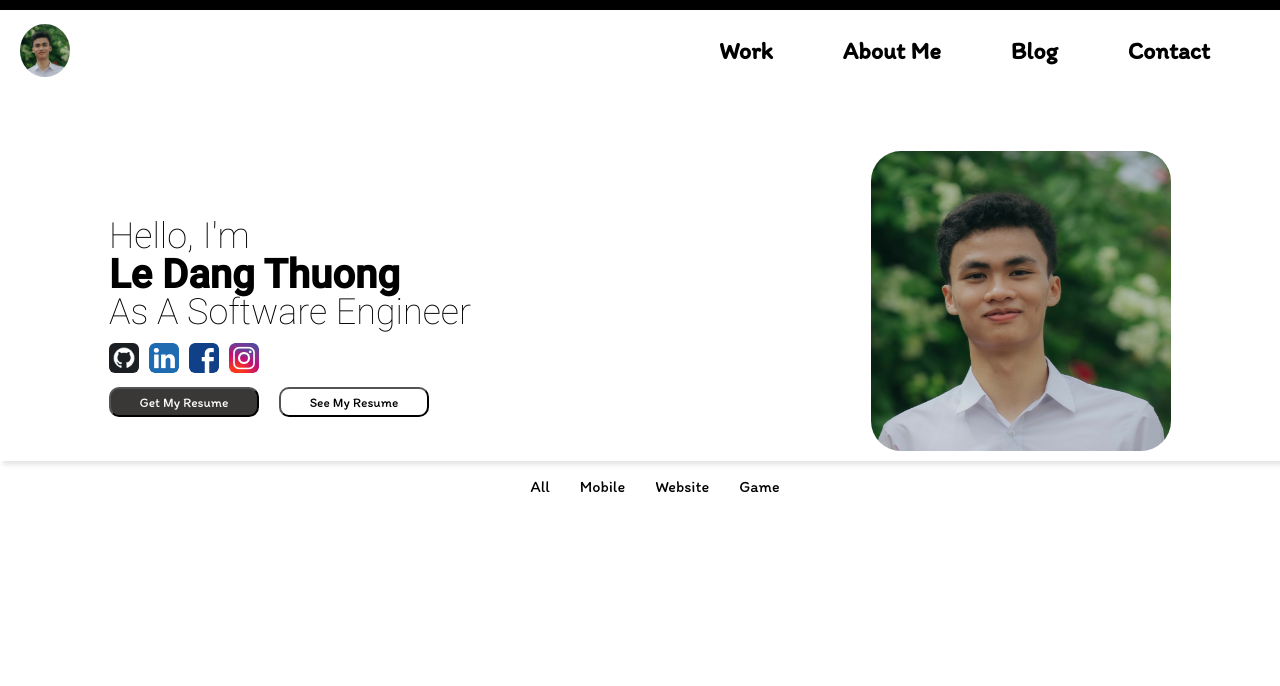
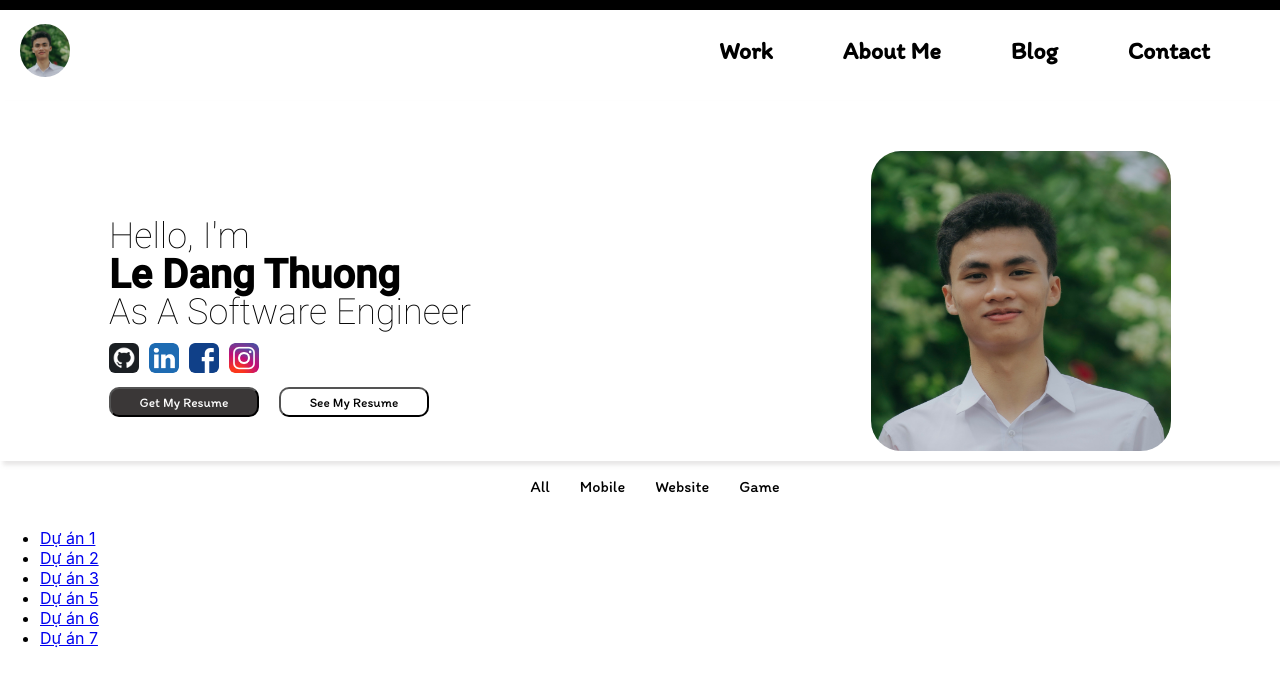
Before and after one commit to ledangthuongsp/ThuongProfile, a React (Create React App) app: page / in a window 1280 px wide. Shown: the top 686 px of the page. Built offline with nearby package versions, Linux system fonts and the light colour scheme.

Commit message:
Cách filter dự án

```diff
--- a/src/component/project/project.js
+++ b/src/component/project/project.js
@@ -1,18 +1,41 @@
+import React, { useState } from 'react';
+import "../project/project.css";
 
-import React from 'react';
-import "../project/project.css";
-// Tạo một đối tượng đại diện cho thư mục assets
-function project() {
+const projects = [
+  { id: 1, name: 'Dự án 1', type: 'Mobile' },
+  { id: 2, name: 'Dự án 2', type: 'Website' },
+  { id: 3, name: 'Dự án 3', type: 'Game' },
+  { id: 5, name: 'Dự án 5', type: 'Mobile' },
+  { id: 6, name: 'Dự án 6', type: 'Website' },
+  { id: 7, name: 'Dự án 7', type: 'Game' },
+  // Thêm các dự án khác ở đây
+];
+
+function Project() {
+  const [filter, setFilter] = useState('All');
+  const filteredProjects = filter === 'All' ? projects : projects.filter(project => project.type === filter);
+
   return (
-    <div className="project-container">
-    <ul>
-      <li><a href="/">All</a></li>
-      <li><a href="/about">Mobile</a></li>
-      <li><a href="/products">Website</a></li>
-      <li><a href="/contact">Game</a></li>
-    </ul>
-  </div>
-
+    <div>
+      <div className="project-container">
+        <ul>
+          <li><a href="#" onClick={() => setFilter('All')}>All</a></li>
+          <li><a href="#" onClick={() => setFilter('Mobile')}>Mobile</a></li>
+          <li><a href="#" onClick={() => setFilter('Website')}>Website</a></li>
+          <li><a href="#" onClick={() => setFilter('Game')}>Game</a></li>
+        </ul>
+      </div>
+      <div className="personal-project">
+        <ul>
+          {filteredProjects.map(project => (
+            <li key={project.id}>
+              <a href={`/project/${project.id}`}>{project.name}</a>
+            </li>
+          ))}
+        </ul>
+      </div>
+    </div>
   );
 }
-export default project;
+
+export default Project;
```
